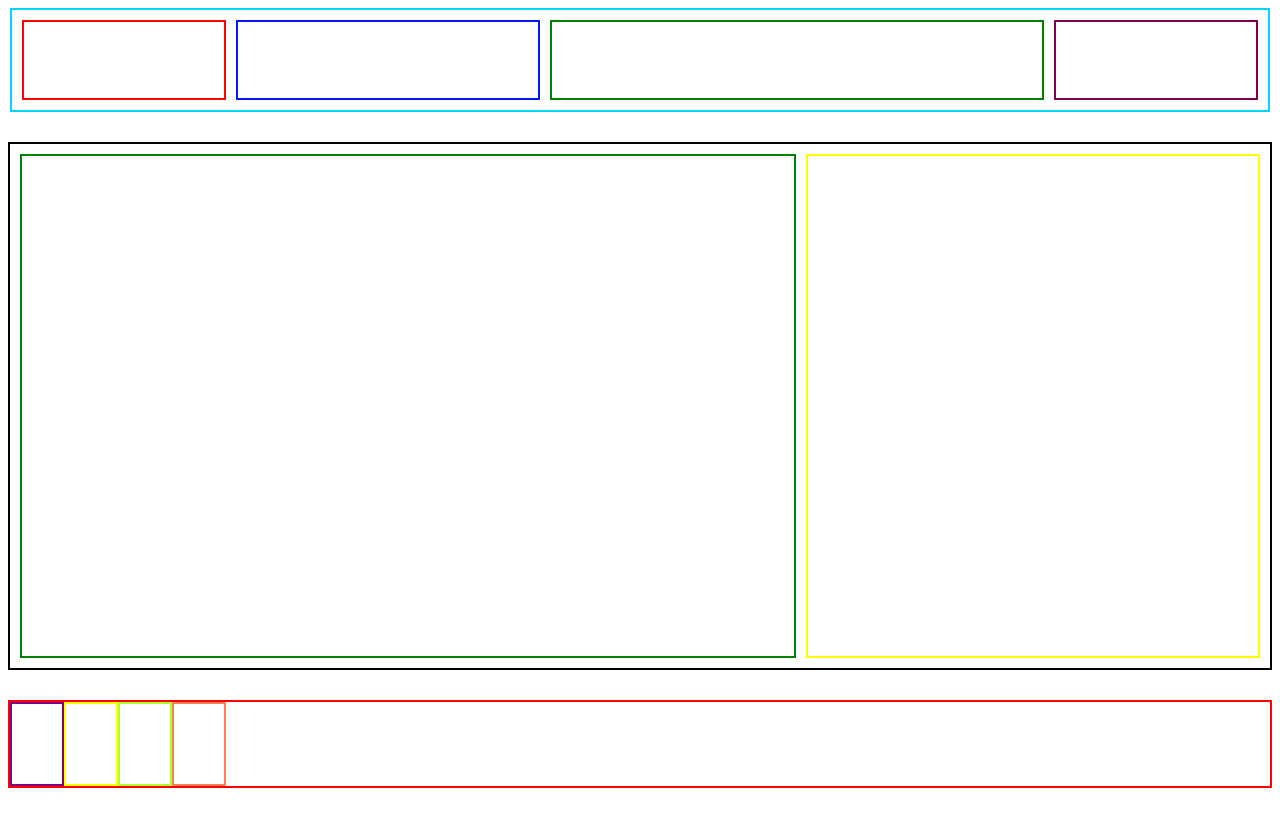
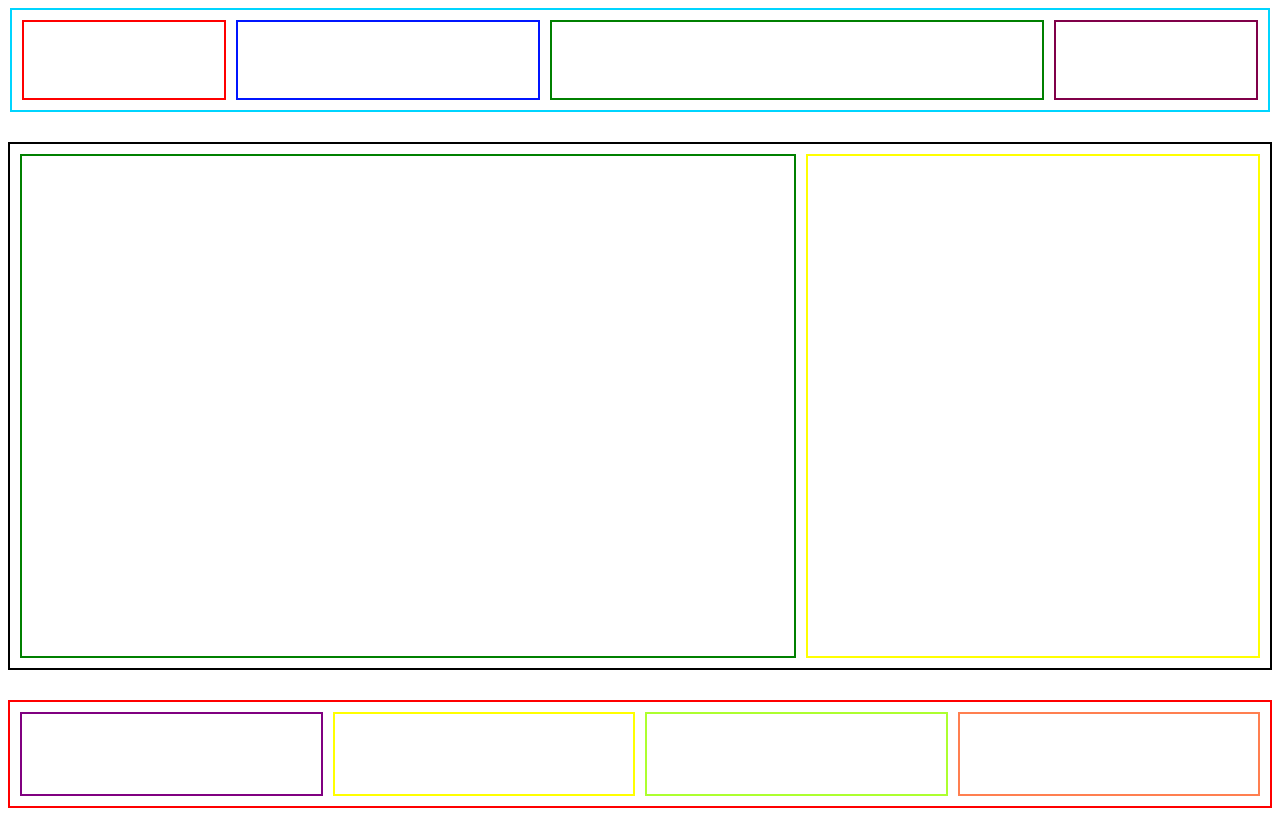
Before and after one commit to Tricxddev/Donation-Platform, a website: page web/landingPage.html in a window 1280 px wide. Drawn offline with Linux system fonts and the light colour scheme.

Commit message:
css updt

```diff
--- a/stylesheet/donate.css
+++ b/stylesheet/donate.css
@@ -67,25 +67,32 @@
     margin-top: 30px;
     border: 2px solid red;
     display: flex;
+    padding: 10px;
+    /* justify-content: space-around; */
 }
 
 .foot_div1{
     border: 2px solid purple;
     height: 80px;
-    width: 50px;
+    flex: 1;
 }
 .foot_div2{
     border: 2px solid yellow;
     height: 80px;
-    width: 50px;
+    /* width: 10cm; */
+    flex: 1;
+    margin-left: 10px;
 }
 .foot_div3{
     border: 2px solid greenyellow;
     height: 80px;
-    width: 50px;
+    /* width: 10cm; */
+    flex: 1;
+    margin-left: 10px;
 }
 .foot_div4{
     border: 2px solid coral;
     height: 80px;
-    width: 50px;
+    flex: 1;
+    margin-left: 10px;
 }
```
